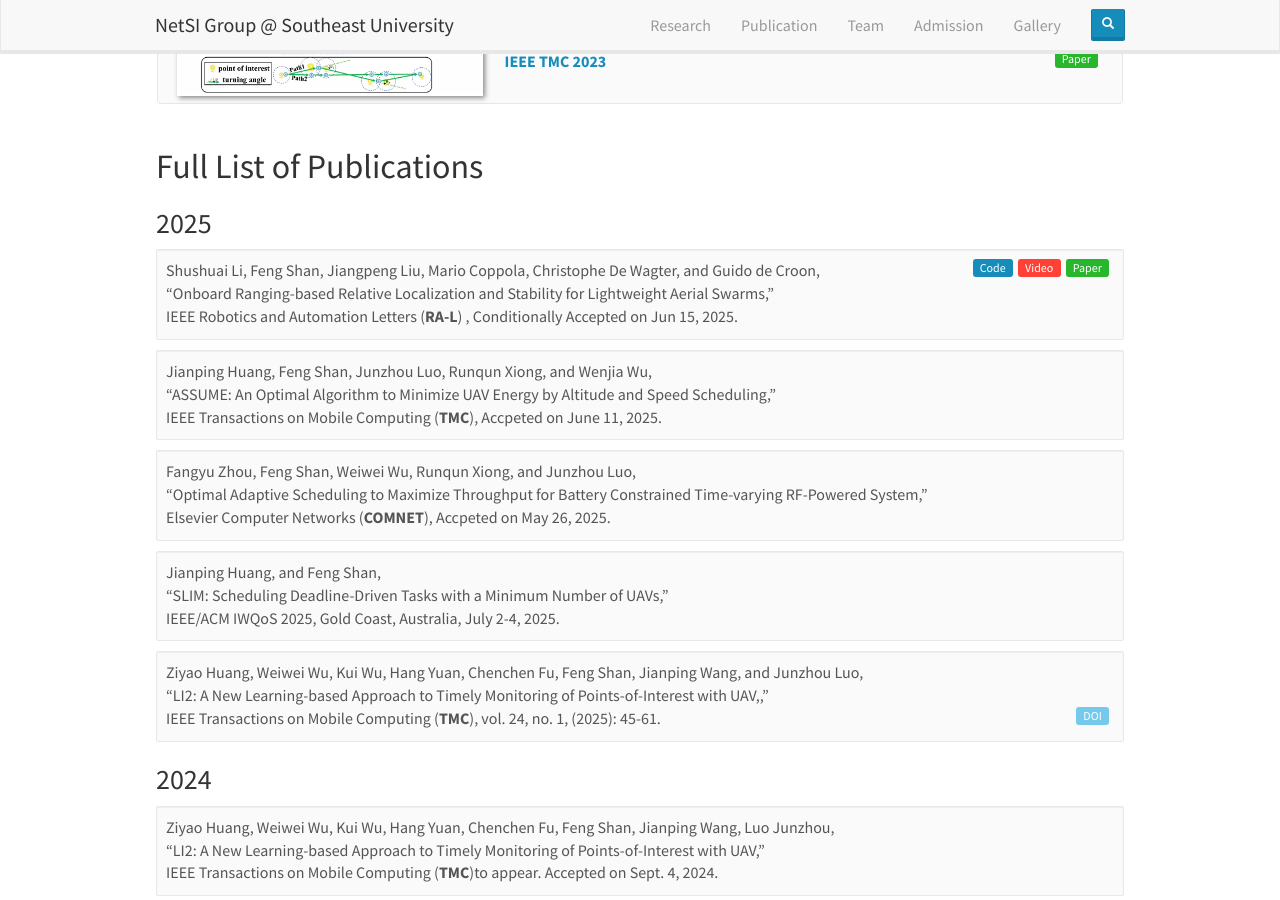
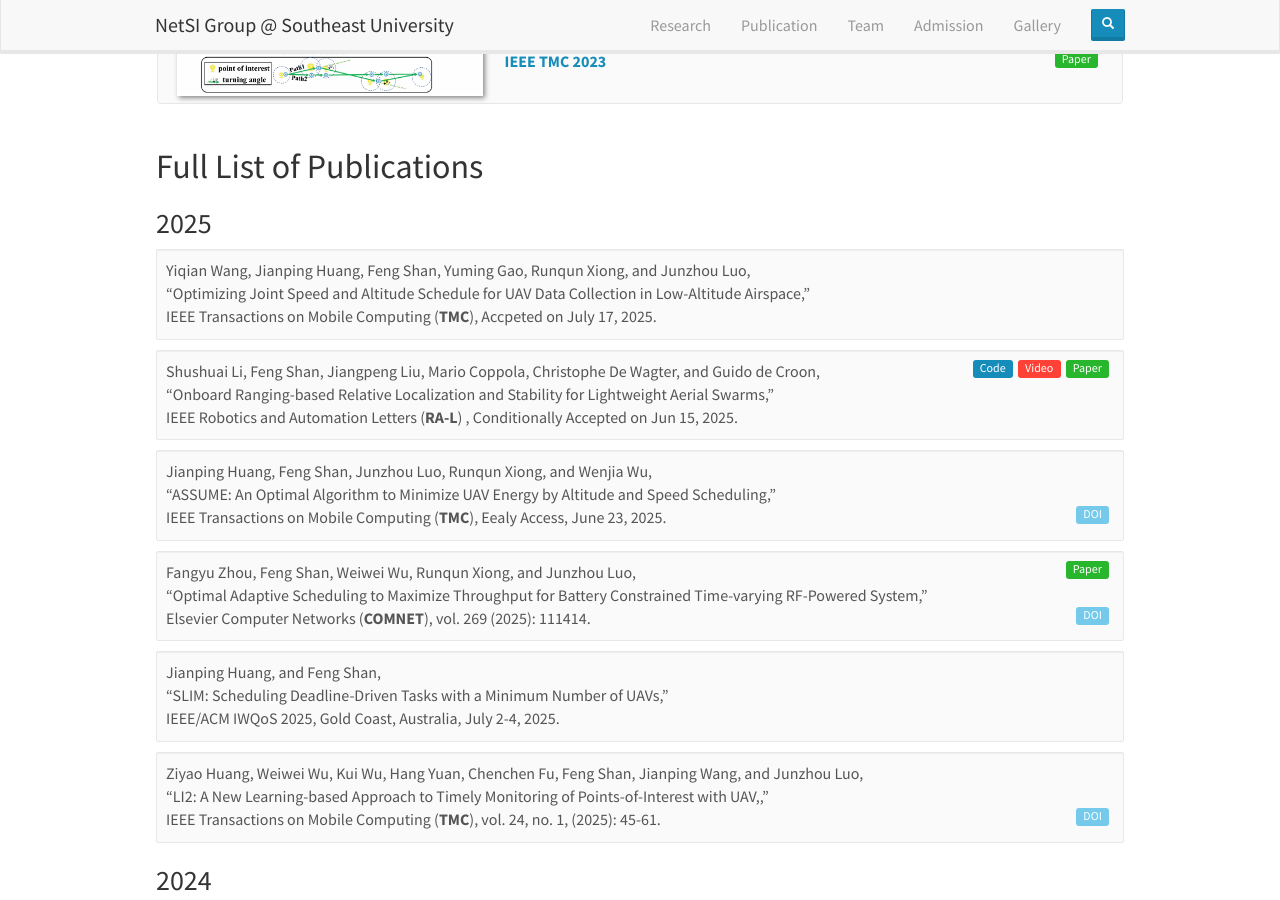
Before and after one commit to SEU-NetSI/seu-netsi.github.io, a Jekyll site: the page built from _pages/publications.md, in a window 1280 px wide and 900 px high, scrolled down 645 px. Built offline with Jekyll 4.4.1, drawn with Linux system fonts in a browser that asks for light colours; nearby versions of some CDN libraries.

Commit message:
add Wang Yiqiang TMC

```diff
--- a/_data/publist.yml
+++ b/_data/publist.yml
@@ -1,3 +1,20 @@
+
+- id: WHSGXL-TMC25
+  year: 2025
+  authors: Yiqian Wang, Jianping Huang, Feng Shan, Yuming Gao, Runqun Xiong, and Junzhou Luo
+  title: "Optimizing Joint Speed and Altitude Schedule for UAV Data Collection in Low-Altitude Airspace"
+  pubinfo: "IEEE Transactions on Mobile Computing (<b>TMC</b>), Accpeted on July 17, 2025."
+  link:
+    paper: placeholder
+    code: placeholder
+    slide: placeholder
+    video: placeholder
+    doi: placeholder
+  highlight:
+    attr: 0
+  bibtex: placeholder
+  category: uavpathplan
+
 
 - id: LSLCWC-RAL25
   year: 2025
@@ -19,13 +36,13 @@
   year: 2025
   authors: Jianping Huang, Feng Shan, Junzhou Luo, Runqun Xiong, and Wenjia Wu
   title: "ASSUME: An Optimal Algorithm to Minimize UAV Energy by Altitude and Speed Scheduling"
-  pubinfo: "IEEE Transactions on Mobile Computing (<b>TMC</b>), Accpeted on June 11, 2025."
+  pubinfo: "IEEE Transactions on Mobile Computing (<b>TMC</b>), Eealy Access, June 23, 2025."
   link:
     paper: placeholder
     code: placeholder
     slide: placeholder
     video: placeholder
-    doi: placeholder
+    doi: https://doi.org/10.1109/tmc.2025.3581929
   highlight:
     attr: 0
   bibtex: placeholder
@@ -36,13 +53,13 @@
   year: 2025
   authors: Fangyu Zhou, Feng Shan, Weiwei Wu, Runqun Xiong, and Junzhou Luo
   title: "Optimal Adaptive Scheduling to Maximize Throughput for Battery Constrained Time-varying RF-Powered System"
-  pubinfo: "Elsevier Computer Networks (<b>COMNET</b>), Accpeted on May 26, 2025."
+  pubinfo: "Elsevier Computer Networks (<b>COMNET</b>), vol. 269 (2025): 111414."
   link:
-    paper: placeholder
+    paper: https://fengshan.seu-netsi.net/papers/ZSWXL-CN25.pdf
     code: placeholder
     slide: placeholder
     video: placeholder
-    doi: placeholder
+    doi: https://doi.org/10.1016/j.comnet.2025.111414
   highlight:
     attr: 0
   bibtex: placeholder
```
